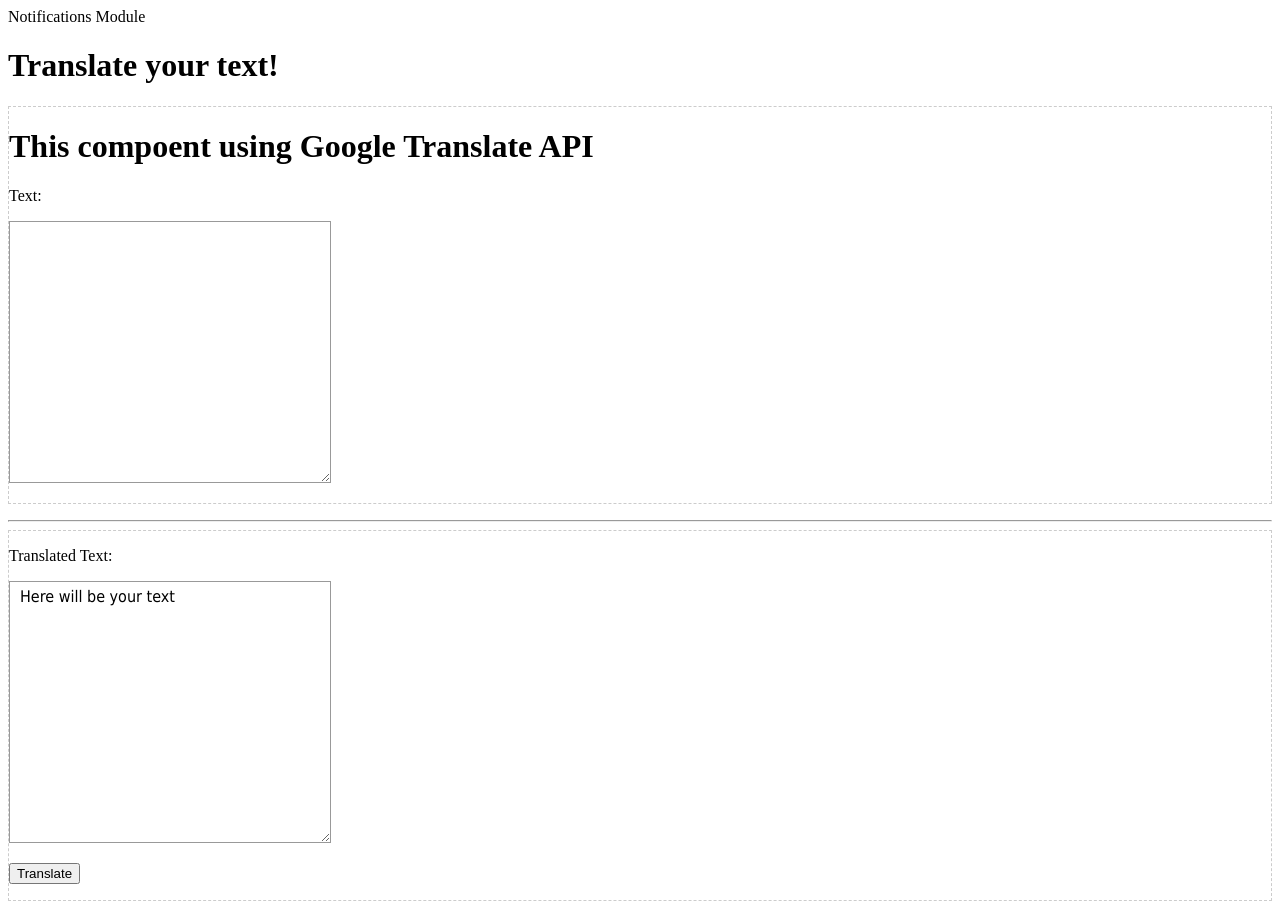
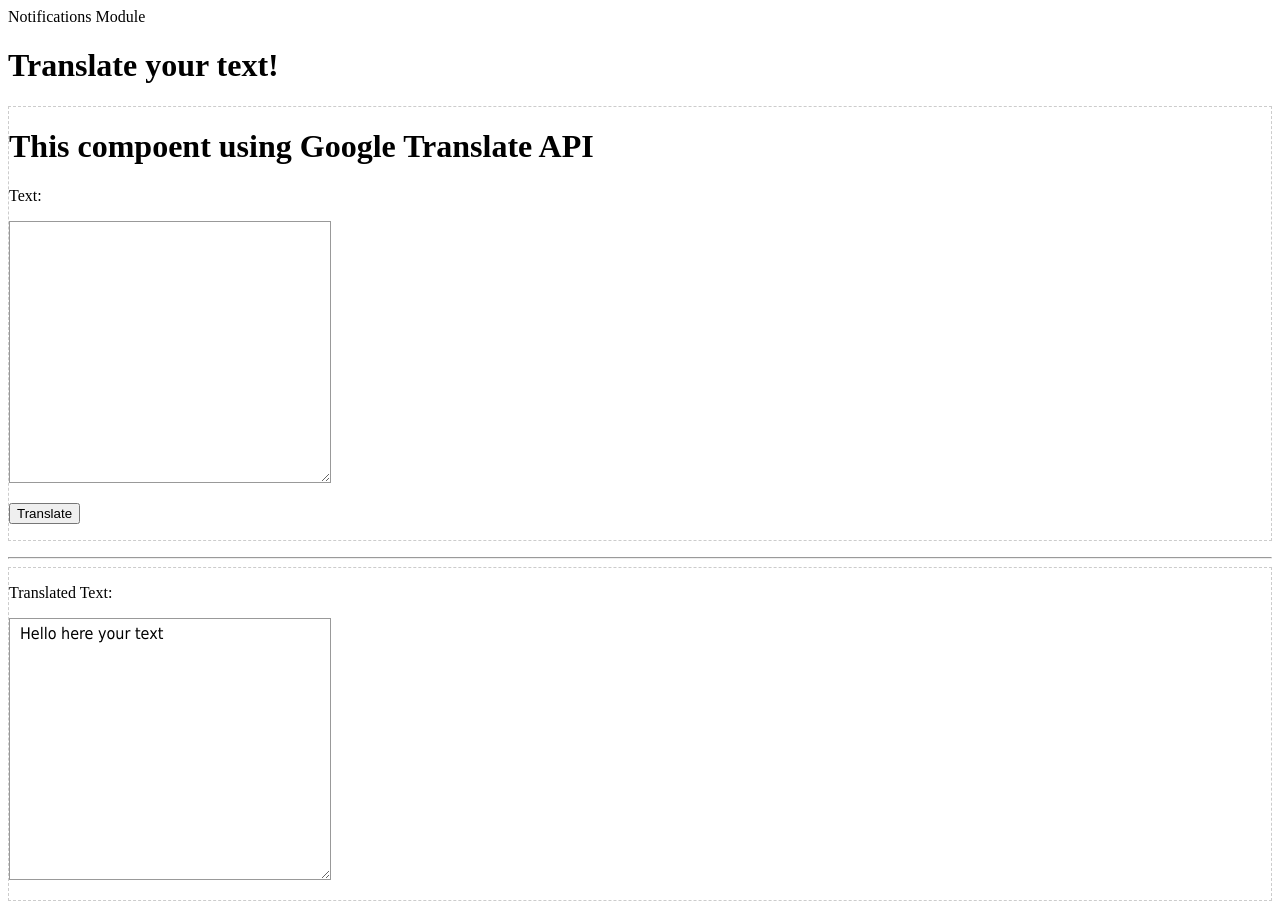
Before and after one commit to TeNnei/angular-ivy-lgpnkk, an Angular app: page / in a window 1280 px wide. Built offline with nearby package versions, Linux system fonts and the light colour scheme.

Commit message:
6 files modified

```diff
--- a/src/app/TranslateService/translate.service.ts
+++ b/src/app/TranslateService/translate.service.ts
@@ -7,14 +7,25 @@ export class TranslateService {
 
   constructor(private http: HttpClient){}
 
+  public value: string = "Hello here your text"
+
   translate(translateObject: TranslateObject){
-
     const headers = new HttpHeaders()
     .set('Content-Type', 'application/json; charset=utf-8')
     .set('X-goog-api-key', '');
 
+    this.http.post('https://translation.googleapis.com/language/translate/v2', translateObject, {headers: headers, observe: "response"}).subscribe((results: any) => {
+      console.log(results)
+      this.setValue(results.body.data.translations[0].translatedText);
+    })
+  }
 
-     return this.http.post('https://translation.googleapis.com/language/translate/v2', translateObject, {headers: headers, observe: "response"})
+  private setValue(translatedValue: string){
+    this.value = translatedValue;
+  }
+
+  public getValue(): string {
+    return this.value
   }
 
 }
--- a/src/app/translated-first-component/app.translate.first.component.ts
+++ b/src/app/translated-first-component/app.translate.first.component.ts
@@ -10,11 +10,13 @@ import {TranslateObject} from '../TranslateService/translate.object'
 })
 export class TranslateFirstComponent{
 
+  constructor(private translateServise: TranslateService){}
+
   public title = 'This compoent using Google Translate API'
-
-  public value: string = 'Here will be your text'
 
   public traslatedObject: TranslateObject = new TranslateObject('','ru-RU','uz-UZ','text')
 
-
+  translateMethod() {
+    this.translateServise.translate(this.traslatedObject)
+  }
 }
--- a/src/app/translated-first-component/app.translate.first.components.html
+++ b/src/app/translated-first-component/app.translate.first.components.html
@@ -9,3 +9,7 @@
     type="text">
   </textarea>
 </p>
+
+<p>
+  <button (click)="translateMethod()">Translate</button>
+</p>
--- a/src/app/translated-second-component/app.translate.second.component.html
+++ b/src/app/translated-second-component/app.translate.second.component.html
@@ -3,14 +3,12 @@
 <p><label for="translated-text">Translated Text: </label></p>
 <p>
   <textarea class="translated-text"
-    [value]="value"
+    [value]= "value"
     id="translated-text"
     type="text"
     readonly>
   </textarea>
 </p>
 
-<p>
-  <button (click)="translateMethod()">Translate</button>
-</p>
+
 </div>
--- a/src/app/translated-second-component/app.translate.second.component.ts
+++ b/src/app/translated-second-component/app.translate.second.component.ts
@@ -1,4 +1,4 @@
-import { Component } from '@angular/core';
+import { Component, Input } from '@angular/core';
 import {TranslateService} from '../TranslateService/translate.service'
 import {TranslateObject} from '../TranslateService/translate.object'
 
@@ -10,16 +10,8 @@ providers: [TranslateService]}
 )
 export class TranslateSecondElement{
 
-  constructor(private httpTranslate: TranslateService){}
+  constructor(private translateServise: TranslateService){}
 
-  public value: string = 'Here will be your text'
+  value: string = this.translateServise.getValue()
 
-  public traslatedObject: TranslateObject = new TranslateObject('','ru-RU','uz-UZ','text')
-
-  translateMethod() {
-    this.httpTranslate.translate(this.traslatedObject).subscribe((results: any) => {
-      console.log(results)
-      this.value = results.body.data.translations[0].translatedText;
-    })
-  }
 }
```
Also changed, not shown: src/app/app.component.html (+4 -6 lines).
